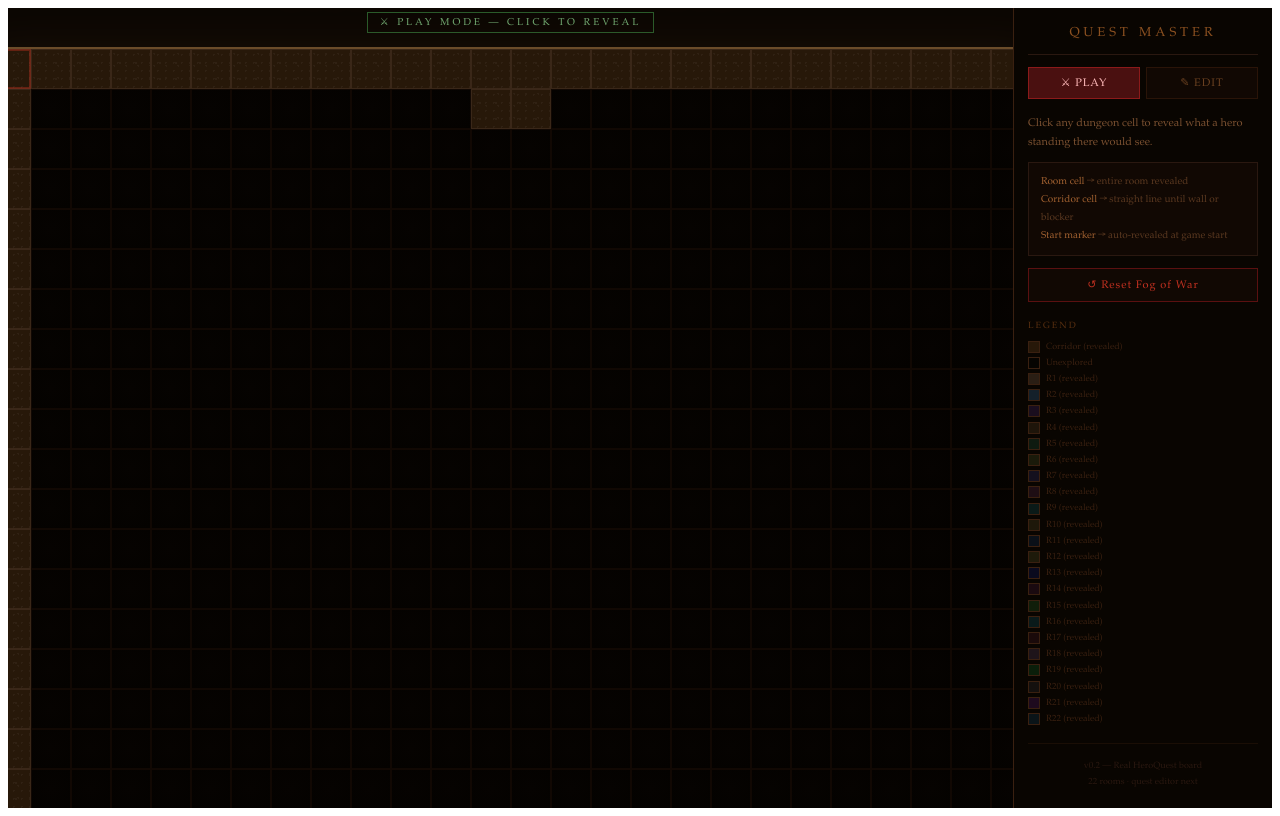
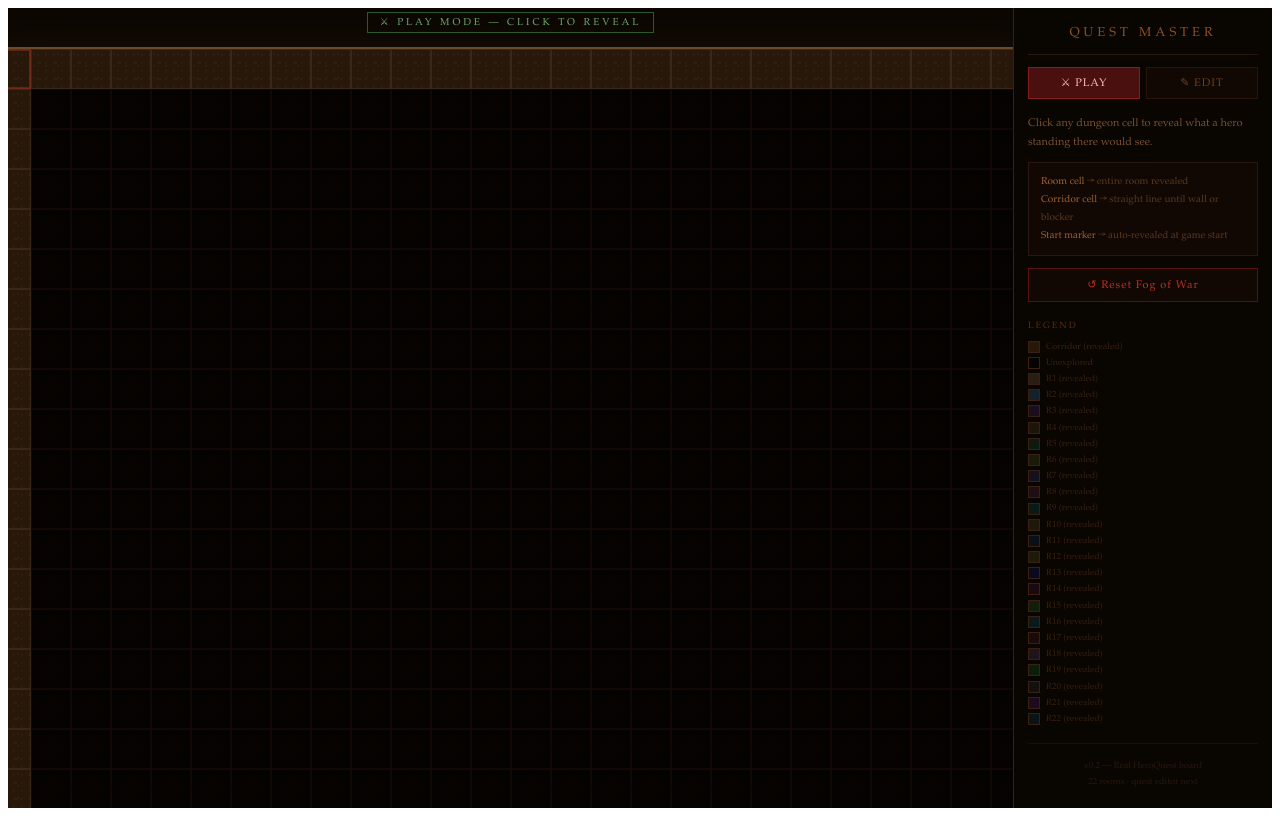
Before and after one commit to jasosa/heroquest-fog, a React (Vite) app: page / in a window 1280 px wide. Both pictures are taken after a click on the element 10 px from the left and 68 px from the top of the page. Built offline with nearby package versions, Linux system fonts and the light colour scheme.

Commit message:
fixed another error with visibility in wide corridors

```diff
--- a/src/heroquest-fog.jsx
+++ b/src/heroquest-fog.jsx
@@ -1,7 +1,16 @@
-import { useState, useEffect, useCallback } from "react";
+import { useState, useEffect, useCallback, useRef, memo } from "react";
 import { BOARD, ROWS, COLS } from "./map.js";
 
 const C = "C";
+const CELL = 40;
+
+// advanced-use-latest: stable ref that always holds the latest value,
+// lets callbacks read current state without listing it as a dependency.
+function useLatest(value) {
+  const ref = useRef(value);
+  useEffect(() => { ref.current = value; }, [value]);
+  return ref;
+}
 
 // ═══════════════════════════════════════════════
 //  ROOM COLORS  (real board — R1–R22)
@@ -75,29 +84,36 @@ function computeReveal(r, c, placed) {
     }
     return vis;
   } else {
-    // CORRIDOR → ray cast in 4 directions, stop at wall or blocker.
-    // Also spread one cell perpendicular to the ray at each step so that
-    // wide corridors (e.g. the double corridor at cols 12-13) are fully visible.
+    // CORRIDOR → for each cardinal direction, collect all parallel starting cells
+    // (the clicked cell + adjacent corridor cells that form a wide corridor), then
+    // cast an independent ray from each. This means each lane of a wide corridor
+    // is traced separately, so a blocker in one lane never stops the other lane.
     const vis = new Set([`${r},${c}`]);
     for (const [dr, dc] of [[-1,0],[1,0],[0,-1],[0,1]]) {
-      let [cr, cc] = [r + dr, c + dc];
+      // Starting positions: the hero cell plus any adjacent parallel-corridor cells.
+      // A neighbour qualifies only if it has a corridor cell in the ray direction
+      // (forward or backward), confirming it is part of a wide parallel corridor
+      // rather than just a corner cell at a T-junction.
+      const starts = [[r, c]];
+      for (const [sdr, sdc] of [[dc, dr], [-dc, -dr]]) {
+        const [pr, pc] = [r + sdr, c + sdc];
+        if (pr < 0 || pr >= ROWS || pc < 0 || pc >= COLS) continue;
+        if (BOARD[pr][pc] !== C) continue;
+        if (BOARD[pr + dr]?.[pc + dc] === C || BOARD[pr - dr]?.[pc - dc] === C) {
+          vis.add(`${pr},${pc}`);
+          starts.push([pr, pc]);
+        }
+      }
+      // Cast an independent ray from each starting position.
+      for (const [sr, sc] of starts) {
+        let [cr, cc] = [sr + dr, sc + dc];
         while (cr >= 0 && cr < ROWS && cc >= 0 && cc < COLS) {
           if (BOARD[cr][cc] !== C) break;
           const k = `${cr},${cc}`;
           if (blockers.has(k)) { vis.add(k); break; }
           vis.add(k);
-        // Lateral spread for wide corridors. Only reveal a perpendicular cell P
-        // if P has a corridor neighbour in the ray direction (forward or backward),
-        // confirming P is part of a parallel corridor — not just a corner cell.
-        for (const [sdr, sdc] of [[dc, dr], [-dc, -dr]]) {
-          const [pr, pc] = [cr + sdr, cc + sdc];
-          if (pr < 0 || pr >= ROWS || pc < 0 || pc >= COLS) continue;
-          const pk = `${pr},${pc}`;
-          if (BOARD[pr][pc] !== C || blockers.has(pk)) continue;
-          if (BOARD[pr + dr]?.[pc + dc] === C || BOARD[pr - dr]?.[pc - dc] === C)
-            vis.add(pk);
+          cr += dr; cc += dc;
         }
-        cr += dr; cc += dc;
       }
     }
     return vis;
@@ -105,13 +121,80 @@ function computeReveal(r, c, placed) {
 }
 
 // ═══════════════════════════════════════════════
-//  PIECE TOKEN COMPONENT
+//  GAME STATE HOOK
+// ═══════════════════════════════════════════════
+function useGameState() {
+  // rerender-lazy-state-init: pass a function so new Set() runs only once,
+  // not on every render.
+  const [fog, setFog]             = useState(() => new Set());
+  const [placed, setPlaced]       = useState({});
+  const [mode, setMode]           = useState("play");
+  const [tool, setTool]           = useState("goblin");
+  const [lastClick, setLastClick] = useState(null);
+
+  // advanced-use-latest: stable refs so handleCell needs no dependencies.
+  const placedRef = useLatest(placed);
+  const modeRef   = useLatest(mode);
+  const toolRef   = useLatest(tool);
+
+  // Auto-reveal Hero Start positions when entering play mode.
+  // placedRef lets us read current placed without it being a dependency
+  // (effect fires only on mode change, not on every piece placement).
+  useEffect(() => {
+    if (mode !== "play") return;
+    const currentPlaced = placedRef.current;
+    const starts = Object.entries(currentPlaced)
+      .filter(([, v]) => v.type === "start")
+      .map(([k]) => k);
+    if (starts.length === 0) return;
+    setFog(prev => {
+      const next = new Set(prev);
+      for (const k of starts) {
+        const [r, c] = k.split(",").map(Number);
+        computeReveal(r, c, currentPlaced).forEach(cell => next.add(cell));
+      }
+      return next;
+    });
+  }, [mode]); // eslint-disable-line react-hooks/exhaustive-deps
+
+  // rerender-functional-setstate + advanced-use-latest: reading mode/tool/placed
+  // from refs removes all dependencies, making handleCell a stable reference
+  // that never causes child re-renders.
+  const handleCell = useCallback((r, c) => {
+    const region = BOARD[r]?.[c];
+    if (!region) return;
+    const k = `${r},${c}`;
+    if (modeRef.current === "edit") {
+      const currentTool = toolRef.current;
+      setPlaced(prev => {
+        const next = { ...prev };
+        if (next[k]?.type === currentTool) delete next[k];
+        else next[k] = { type: currentTool, blocks: PIECES[currentTool].blocks };
+        return next;
+      });
+    } else {
+      setLastClick(k);
+      const visible = computeReveal(r, c, placedRef.current);
+      setFog(prev => new Set([...prev, ...visible]));
+    }
+  }, []); // eslint-disable-line react-hooks/exhaustive-deps
+
+  const resetFog = useCallback(() => {
+    setFog(new Set());
+    setLastClick(null);
+  }, []);
+
+  return { fog, placed, mode, tool, lastClick, setMode, setTool, handleCell, resetFog };
+}
+
+// ═══════════════════════════════════════════════
+//  TOKEN COMPONENT
 // ═══════════════════════════════════════════════
 function Token({ type }) {
   const p = PIECES[type];
   if (!p) return null;
   const size = 26;
-  const radius = p.shape === "circle" ? "50%" : p.shape === "diamond" ? "3px" : "3px";
+  const radius = p.shape === "circle" ? "50%" : "3px";
   return (
     <div style={{
       width: size, height: size,
@@ -121,8 +204,7 @@ function Token({ type }) {
       display: "flex", alignItems: "center", justifyContent: "center",
       fontSize: 8, fontWeight: "bold", color: "#111",
       boxShadow: `0 0 8px ${p.color}99, 0 1px 3px #0008`,
-      flexShrink: 0,
-      zIndex: 3,
+      flexShrink: 0, zIndex: 3,
     }}>
       <span style={{ transform: p.shape === "diamond" ? "rotate(-45deg)" : "none" }}>
         {p.icon}
@@ -131,66 +213,127 @@ function Token({ type }) {
   );
 }
 
+// rendering-hoist-jsx: these overlays are fully static — hoisting them as
+// module-level constants means they are never recreated across renders.
+const STONE_TEXTURE = (
+  <div style={{
+    position: "absolute", inset: 0, opacity: 0.04,
+    backgroundImage: "radial-gradient(circle at 20% 30%, #fff 1px, transparent 1px), radial-gradient(circle at 70% 60%, #fff 1px, transparent 1px), radial-gradient(circle at 50% 80%, #fff 1px, transparent 1px)",
+    backgroundSize: "12px 12px, 8px 8px, 16px 16px",
+    pointerEvents: "none",
+  }} />
+);
+
+const FOG_OVERLAY = (
+  <div style={{
+    position: "absolute", inset: 0,
+    background: "radial-gradient(circle at 50% 50%, #060301 0%, #040200 100%)",
+    zIndex: 1, pointerEvents: "none",
+  }} />
+);
+
 // ═══════════════════════════════════════════════
-//  MAIN COMPONENT
+//  BOARD CELL COMPONENT
 // ═══════════════════════════════════════════════
-export default function HeroQuestFog() {
-  const [fog, setFog] = useState(new Set());           // revealed cell keys
-  const [placed, setPlaced] = useState({});            // "r,c" → { type, blocks }
-  const [mode, setMode] = useState("play");
-  const [tool, setTool] = useState("goblin");
-  const [lastClick, setLastClick] = useState(null);
+// rerender-memo: cells only re-render when their own props change.
+const BoardCell = memo(function BoardCell({ r, c, region, isRevealed, isEditMode, isLastClick, elem, onClick }) {
+  const isWall   = region === null;
+  const isFogged = !isEditMode && !isWall && !isRevealed;
 
-  // Auto-reveal start positions when entering play mode
-  useEffect(() => {
-    if (mode === "play") {
-      const starts = Object.entries(placed)
-        .filter(([, v]) => v.type === "start")
-        .map(([k]) => k);
-      if (starts.length > 0) {
-        setFog(prev => {
-          const next = new Set(prev);
-          for (const k of starts) {
-            const [r, c] = k.split(",").map(Number);
-            computeReveal(r, c, placed).forEach(cell => next.add(cell));
+  let bg = "#0c0703";
+  if (!isWall) {
+    if (isEditMode)       bg = region === C ? "#1c1008" : (ROOM_COLORS[region]?.revealed || "#2a1a10");
+    else if (isRevealed)  bg = region === C ? "#271809" : (ROOM_COLORS[region]?.revealed || "#3a2010");
+    else                  bg = "#060401";
   }
-          return next;
-        });
-      }
-    }
-  // eslint-disable-next-line react-hooks/exhaustive-deps
-  }, [mode]);
 
-  const handleCell = useCallback((r, c) => {
-    const region = BOARD[r]?.[c];
-    if (!region) return;
-    const k = `${r},${c}`;
-
-    if (mode === "edit") {
-      setPlaced(prev => {
-        const next = { ...prev };
-        if (next[k]?.type === tool) delete next[k];
-        else next[k] = { type: tool, blocks: PIECES[tool].blocks };
-        return next;
-      });
-    } else {
-      setLastClick(k);
-      const visible = computeReveal(r, c, placed);
-      setFog(prev => new Set([...prev, ...visible]));
-    }
-  }, [mode, tool, placed]);
-
-  const CELL = 40;
+  const borderColor = isWall
+    ? "#100804"
+    : isEditMode || isRevealed
+      ? (ROOM_COLORS[region]?.border || "#3a2718")
+      : "#110803";
 
   return (
+    <div
+      onClick={onClick}
+      style={{
+        width: CELL, height: CELL,
+        background: bg,
+        border: `1px solid ${borderColor}`,
+        cursor: isWall ? "default" : "pointer",
+        boxSizing: "border-box",
+        position: "relative",
+        display: "flex", alignItems: "center", justifyContent: "center",
+        transition: "background 0.2s, filter 0.1s",
+        userSelect: "none",
+        outline: isLastClick && !isEditMode ? "2px solid #c0302066" : "none",
+        outlineOffset: "-2px",
+      }}
+      onMouseEnter={e => { if (!isWall) e.currentTarget.style.filter = "brightness(1.4)"; }}
+      onMouseLeave={e =>  { e.currentTarget.style.filter = "none"; }}
+    >
+      {/* Stone texture for revealed / edit cells */}
+      {!isWall && (isRevealed || isEditMode) && STONE_TEXTURE}
+
+      {/* Dense fog overlay */}
+      {isFogged && FOG_OVERLAY}
+
+      {/* Piece token */}
+      {elem && (isRevealed || isEditMode) && (
+        <div style={{ zIndex: 2, display: "flex", alignItems: "center", justifyContent: "center" }}>
+          <Token type={elem.type} />
+        </div>
+      )}
+
+      {/* Edit-mode coordinate hint */}
+      {isEditMode && !elem && !isWall && (
+        <span style={{ fontSize: 7, color: "#2a1810", zIndex: 2, opacity: 0.6 }}>{r},{c}</span>
+      )}
+    </div>
+  );
+});
+
+// ═══════════════════════════════════════════════
+//  BOARD GRID COMPONENT
+// ═══════════════════════════════════════════════
+function BoardGrid({ fog, placed, mode, lastClick, onCellClick }) {
+  const isEditMode = mode === "edit";
+  return (
     <div style={{
-      display: "flex", height: "100vh", overflow: "hidden",
+      border: "2px solid #6b4c2a",
+      boxShadow: "0 0 40px #6b4c2a22, inset 0 0 30px #00000055",
+      display: "inline-block",
       background: "#0c0703",
-      fontFamily: "'Palatino Linotype', 'Palatino', 'Book Antiqua', Georgia, serif",
-      color: "#c8a870",
+      lineHeight: 0,
     }}>
+      {BOARD.map((row, r) => (
+        <div key={r} style={{ display: "flex" }}>
+          {row.map((region, c) => {
+            const k = `${r},${c}`;
+            return (
+              <BoardCell
+                key={c}
+                r={r} c={c}
+                region={region}
+                isRevealed={fog.has(k)}
+                isEditMode={isEditMode}
+                isLastClick={lastClick === k}
+                elem={placed[k]}
+                onClick={() => onCellClick(r, c)}
+              />
+            );
+          })}
+        </div>
+      ))}
+    </div>
+  );
+}
 
-      {/* ─── BOARD AREA ─── */}
+// ═══════════════════════════════════════════════
+//  BOARD AREA (left panel)
+// ═══════════════════════════════════════════════
+function BoardArea({ fog, placed, mode, lastClick, onCellClick }) {
+  return (
     <div style={{
       flex: 1, display: "flex", flexDirection: "column",
       alignItems: "center", justifyContent: "center",
@@ -205,7 +348,6 @@ export default function HeroQuestFog() {
         HeroQuest — Fog of War
       </h1>
 
-        {/* Mode badge */}
       <div style={{
         fontSize: 10, letterSpacing: 3, textTransform: "uppercase",
         color: mode === "edit" ? "#e8a820" : "#70a870",
@@ -215,130 +357,26 @@ export default function HeroQuestFog() {
         {mode === "edit" ? "✎ Edit Mode — Click to place pieces" : "⚔ Play Mode — Click to reveal"}
       </div>
 
-        {/* Grid */}
-        <div style={{
-          border: "2px solid #6b4c2a",
-          boxShadow: "0 0 40px #6b4c2a22, inset 0 0 30px #00000055",
-          display: "inline-block",
-          background: "#0c0703",
-          lineHeight: 0,
-        }}>
-          {BOARD.map((row, r) => (
-            <div key={r} style={{ display: "flex" }}>
-              {row.map((region, c) => {
-                const k = `${r},${c}`;
-                const isWall = region === null;
-                const isRevealed = fog.has(k);
-                const elem = placed[k];
-                const isEditMode = mode === "edit";
-                const isFogged = !isEditMode && !isWall && !isRevealed;
-                const isLastClick = lastClick === k;
-
-                // Cell background
-                let bg = "#0c0703"; // wall default
-                if (!isWall) {
-                  if (isEditMode) {
-                    bg = region === C ? "#1c1008" : (ROOM_COLORS[region]?.revealed || "#2a1a10");
-                  } else if (isRevealed) {
-                    bg = region === C ? "#271809" : (ROOM_COLORS[region]?.revealed || "#3a2010");
-                  } else {
-                    bg = "#060401"; // fogged
-                  }
-                }
-
-                const borderColor = isWall
-                  ? "#100804"
-                  : isEditMode || isRevealed
-                    ? (ROOM_COLORS[region]?.border || "#3a2718")
-                    : "#110803";
-
-                return (
-                  <div
-                    key={c}
-                    onClick={() => handleCell(r, c)}
-                    style={{
-                      width: CELL, height: CELL,
-                      background: bg,
-                      border: `1px solid ${borderColor}`,
-                      cursor: isWall ? "default" : "pointer",
-                      boxSizing: "border-box",
-                      position: "relative",
-                      display: "flex", alignItems: "center", justifyContent: "center",
-                      transition: "background 0.2s, filter 0.1s",
-                      userSelect: "none",
-                      outline: isLastClick && !isEditMode ? "2px solid #c0302066" : "none",
-                      outlineOffset: "-2px",
-                    }}
-                    onMouseEnter={e => { if (!isWall) e.currentTarget.style.filter = "brightness(1.4)"; }}
-                    onMouseLeave={e => { e.currentTarget.style.filter = "none"; }}
-                  >
-                    {/* Stone texture for revealed/edit non-wall cells */}
-                    {!isWall && (isRevealed || isEditMode) && (
-                      <div style={{
-                        position: "absolute", inset: 0, opacity: 0.04,
-                        backgroundImage: "radial-gradient(circle at 20% 30%, #fff 1px, transparent 1px), radial-gradient(circle at 70% 60%, #fff 1px, transparent 1px), radial-gradient(circle at 50% 80%, #fff 1px, transparent 1px)",
-                        backgroundSize: "12px 12px, 8px 8px, 16px 16px",
-                        pointerEvents: "none",
-                      }} />
-                    )}
-
-                    {/* Dense fog overlay */}
-                    {isFogged && (
-                      <div style={{
-                        position: "absolute", inset: 0,
-                        background: "radial-gradient(circle at 50% 50%, #060301 0%, #040200 100%)",
-                        zIndex: 1, pointerEvents: "none",
-                      }} />
-                    )}
-
-                    {/* Element token */}
-                    {elem && (isRevealed || isEditMode) && (
-                      <div style={{ zIndex: 2, display: "flex", alignItems: "center", justifyContent: "center" }}>
-                        <Token type={elem.type} />
-                      </div>
-                    )}
-
-                    {/* Edit mode coord hint */}
-                    {isEditMode && !elem && !isWall && (
-                      <span style={{ fontSize: 7, color: "#2a1810", zIndex: 2, opacity: 0.6 }}>{r},{c}</span>
-                    )}
-                  </div>
-                );
-              })}
-            </div>
-          ))}
-        </div>
+      <BoardGrid
+        fog={fog} placed={placed} mode={mode}
+        lastClick={lastClick} onCellClick={onCellClick}
+      />
 
       <div style={{ fontSize: 10, color: "#3a2010", letterSpacing: 1 }}>
         HEROQUEST BOARD · 22 ROOMS · 26×19
       </div>
     </div>
+  );
+}
 
-      {/* ─── SIDEBAR ─── */}
-      <div style={{
-        width: 230,
-        background: "#090501",
-        borderLeft: "1px solid #3a2010",
-        display: "flex", flexDirection: "column",
-        padding: "18px 14px",
-        gap: 8,
-        overflowY: "auto",
-      }}>
-
-        {/* Logo / title */}
-        <div style={{
-          textAlign: "center", marginBottom: 4,
-          fontSize: 13, letterSpacing: 4, color: "#8b5020",
-          textTransform: "uppercase", borderBottom: "1px solid #2a1810",
-          paddingBottom: 12,
-        }}>
-          Quest Master
-        </div>
-
-        {/* Mode toggle */}
+// ═══════════════════════════════════════════════
+//  SIDEBAR COMPONENTS
+// ═══════════════════════════════════════════════
+function ModeToggle({ mode, onSetMode }) {
+  return (
     <div style={{ display: "flex", gap: 6, marginBottom: 4 }}>
       {["play", "edit"].map(m => (
-            <button key={m} onClick={() => setMode(m)} style={{
+        <button key={m} onClick={() => onSetMode(m)} style={{
           flex: 1, padding: "8px 0",
           background: mode === m ? (m === "play" ? "#4a1010" : "#4a3808") : "#110803",
           color: mode === m ? (m === "play" ? "#ffbbbb" : "#ffe599") : "#6a4020",
@@ -351,8 +389,11 @@ export default function HeroQuestFog() {
         </button>
       ))}
     </div>
+  );
+}
 
-        {mode === "play" ? (
+function PlayPanel({ onReset }) {
+  return (
     <>
       <p style={{ fontSize: 11, color: "#7a5030", lineHeight: 1.7, margin: 0, marginTop: 4 }}>
         Click any dungeon cell to reveal what a hero standing there would see.
@@ -363,14 +404,12 @@ export default function HeroQuestFog() {
         padding: "10px 12px", fontSize: 10, color: "#5a3820", lineHeight: 1.8,
         marginTop: 2,
       }}>
-              <span style={{ color: "#a06030" }}>Room cell</span> → entire room revealed
-              <br />
-              <span style={{ color: "#a06030" }}>Corridor cell</span> → straight line until wall or blocker
-              <br />
+        <span style={{ color: "#a06030" }}>Room cell</span> → entire room revealed<br />
+        <span style={{ color: "#a06030" }}>Corridor cell</span> → straight line until wall or blocker<br />
         <span style={{ color: "#a06030" }}>Start marker</span> → auto-revealed at game start
       </div>
 
-            <button onClick={() => { setFog(new Set()); setLastClick(null); }} style={{
+      <button onClick={onReset} style={{
         marginTop: 4, padding: "9px 0",
         background: "#110803", color: "#c03020",
         border: "1px solid #5a1010", cursor: "pointer",
@@ -380,7 +419,6 @@ export default function HeroQuestFog() {
         ↺ Reset Fog of War
       </button>
 
-            {/* Legend */}
       <div style={{ marginTop: 8, fontSize: 9, color: "#3a2010", lineHeight: 1.8 }}>
         <div style={{ color: "#5a3010", marginBottom: 4, letterSpacing: 2, textTransform: "uppercase" }}>Legend</div>
         {[
@@ -400,7 +438,11 @@ export default function HeroQuestFog() {
         ))}
       </div>
     </>
-        ) : (
+  );
+}
+
+function EditPanel({ tool, onSelectTool }) {
+  return (
     <>
       <p style={{ fontSize: 11, color: "#7a5030", lineHeight: 1.6, margin: 0, marginTop: 4 }}>
         Select a piece and click a cell to place or remove it.
@@ -411,7 +453,7 @@ export default function HeroQuestFog() {
       </div>
 
       {Object.entries(PIECES).map(([key, p]) => (
-              <button key={key} onClick={() => setTool(key)} style={{
+        <button key={key} onClick={() => onSelectTool(key)} style={{
           padding: "7px 9px",
           background: tool === key ? "#221508" : "#0e0703",
           color: tool === key ? "#c8a870" : "#7a4828",
@@ -446,7 +488,35 @@ export default function HeroQuestFog() {
         <span style={{ color: "#e8a820" }}>Hero Start</span> is auto-revealed when switching to Play mode.
       </div>
     </>
-        )}
+  );
+}
+
+function Sidebar({ mode, tool, setMode, setTool, onReset }) {
+  return (
+    <div style={{
+      width: 230,
+      background: "#090501",
+      borderLeft: "1px solid #3a2010",
+      display: "flex", flexDirection: "column",
+      padding: "18px 14px",
+      gap: 8,
+      overflowY: "auto",
+    }}>
+      <div style={{
+        textAlign: "center", marginBottom: 4,
+        fontSize: 13, letterSpacing: 4, color: "#8b5020",
+        textTransform: "uppercase", borderBottom: "1px solid #2a1810",
+        paddingBottom: 12,
+      }}>
+        Quest Master
+      </div>
+
+      <ModeToggle mode={mode} onSetMode={setMode} />
+
+      {mode === "play"
+        ? <PlayPanel onReset={onReset} />
+        : <EditPanel tool={tool} onSelectTool={setTool} />
+      }
 
       <div style={{
         marginTop: "auto", paddingTop: 14,
@@ -458,6 +528,31 @@ export default function HeroQuestFog() {
         22 rooms · quest editor next
       </div>
     </div>
+  );
+}
+
+// ═══════════════════════════════════════════════
+//  ROOT COMPONENT
+// ═══════════════════════════════════════════════
+export default function HeroQuestFog() {
+  const { fog, placed, mode, tool, lastClick, setMode, setTool, handleCell, resetFog } = useGameState();
+
+  return (
+    <div style={{
+      display: "flex", height: "100vh", overflow: "hidden",
+      background: "#0c0703",
+      fontFamily: "'Palatino Linotype', 'Palatino', 'Book Antiqua', Georgia, serif",
+      color: "#c8a870",
+    }}>
+      <BoardArea
+        fog={fog} placed={placed} mode={mode}
+        lastClick={lastClick} onCellClick={handleCell}
+      />
+      <Sidebar
+        mode={mode} tool={tool}
+        setMode={setMode} setTool={setTool}
+        onReset={resetFog}
+      />
     </div>
   );
 }
```
Also changed, not shown: .claude/skills/react-best-practices/SKILL.md. Lines whose indentation alone changed are shown as unchanged.
